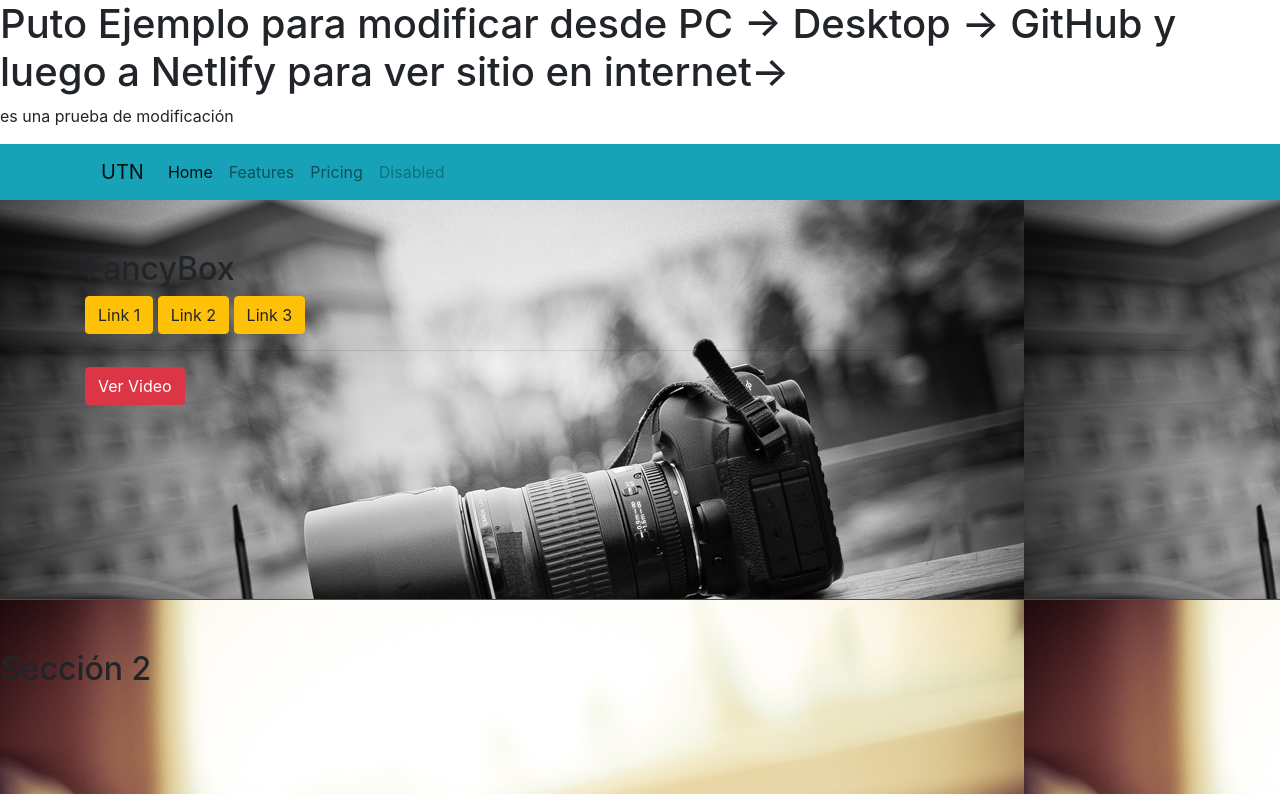
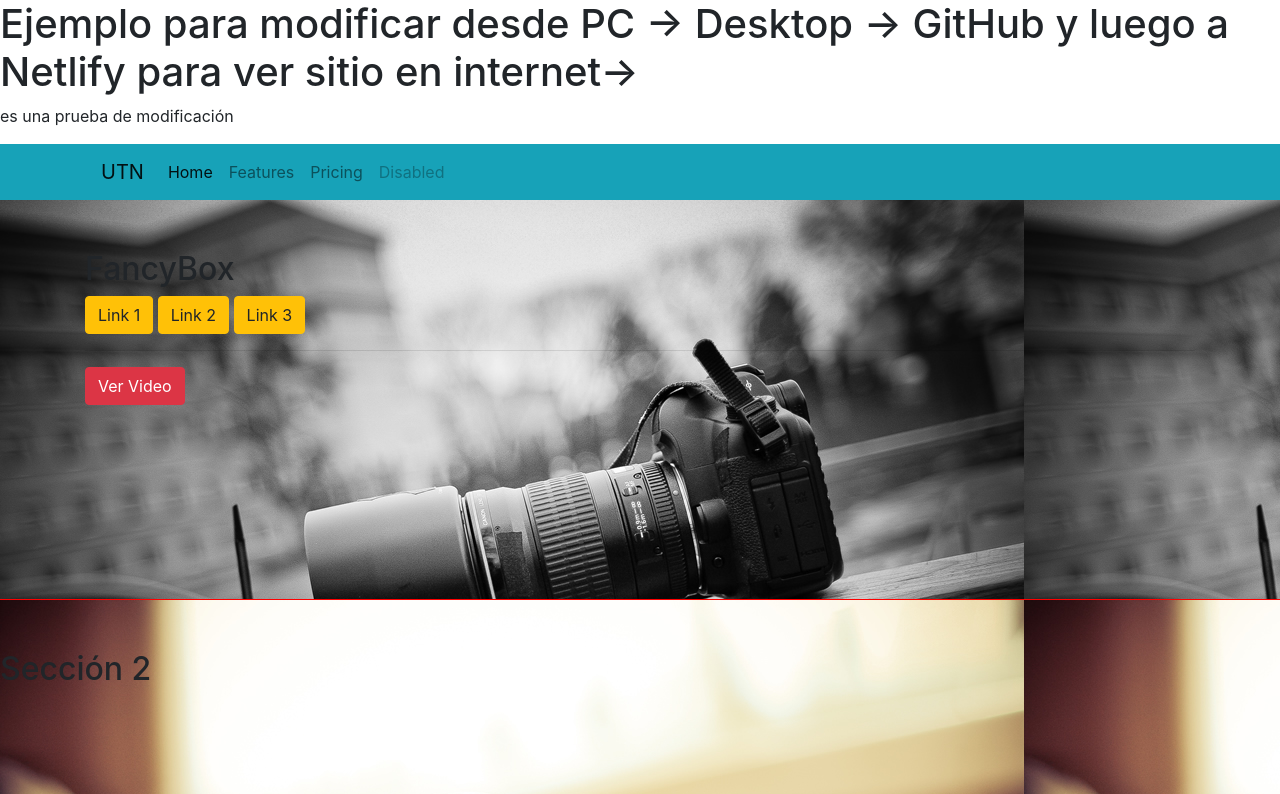
Before and after one commit to ejlmarino/plugins-edg-JS, a plain HTML site: page index.html in a window 1280 px wide. Shown: the top 794 px of the page. Drawn offline with nearby package versions, Linux system fonts and the light colour scheme.

Commit message:
Update index.html
Descripción modificada

```diff
--- a/index.html
+++ b/index.html
@@ -4,7 +4,7 @@
 
 	<meta charset="UTF-8">
 	<title>Plugin JS</title>
-	<h1>Puto Ejemplo para modificar desde PC -> Desktop -> GitHub
+	<h1>Ejemplo para modificar desde PC -> Desktop -> GitHub
 		y luego a Netlify para ver sitio en internet-> </h1>
 
 	<link rel="stylesheet" href="https://stackpath.bootstrapcdn.com/bootstrap/4.5.2/css/bootstrap.min.css" integrity="sha384-JcKb8q3iqJ61gNV9KGb8thSsNjpSL0n8PARn9HuZOnIxN0hoP+VmmDGMN5t9UJ0Z" crossorigin="anonymous">
```
